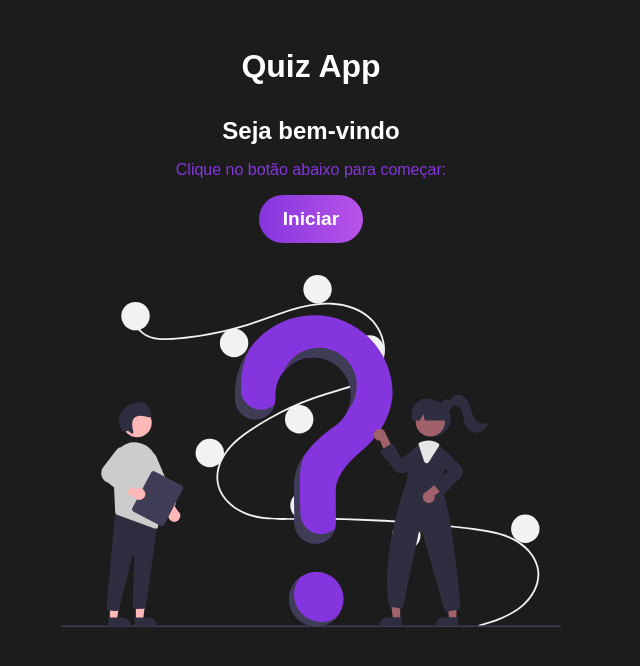
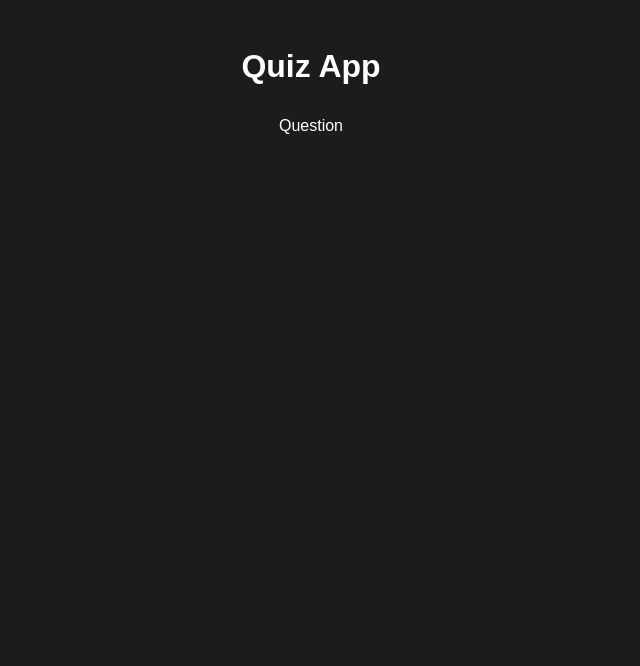
Before and after one commit to alexandrerogeriosn93/project-react-quiz, a React app: page / in a window 1280 px wide. Both pictures are taken after a click on the button "Iniciar". Shown: the top 666 px of the page, without its empty margins (329-969 px from the left). Built offline with nearby package versions, Linux system fonts and the light colour scheme; the HTML template or start-up script is replaced by a standard one.

Commit message:
feat: changing the game state

```diff
--- a/src/App.jsx
+++ b/src/App.jsx
@@ -1,12 +1,19 @@
+import { useContext } from "react";
+import { QuizContext } from "./context/quiz";
+
+import Question from "./components/Question";
 import Welcome from "./components/Welcome";
 
 import "./App.css";
 
 function App() {
+  const [quizState, dispatch] = useContext(QuizContext);
+
   return (
     <div className="App">
       <h1>Quiz App</h1>
-      <Welcome />
+      {quizState.gameStage === "Start" && <Welcome />}
+      {quizState.gameStage === "Playing" && <Question />}
     </div>
   );
 }
--- /dev/null
+++ b/src/components/Question.jsx
@@ -0,0 +1,13 @@
+import { useContext } from "react";
+import { QuizContext } from "../context/quiz";
+
+import "./Question.css";
+
+const Question = () => {
+  const [quizState, dispatch] = useContext(QuizContext);
+  console.log(quizState);
+
+  return <div>Question</div>;
+};
+
+export default Question;
--- a/src/context/quiz.jsx
+++ b/src/context/quiz.jsx
@@ -13,7 +13,7 @@
 
   switch (action.type) {
     case "CHANGE_STATE":
-      return state;
+      return { ...state, gameStage: STAGES[1] };
     default:
       return state;
   }
```
Also changed, not shown: src/components/Question.css (added).
